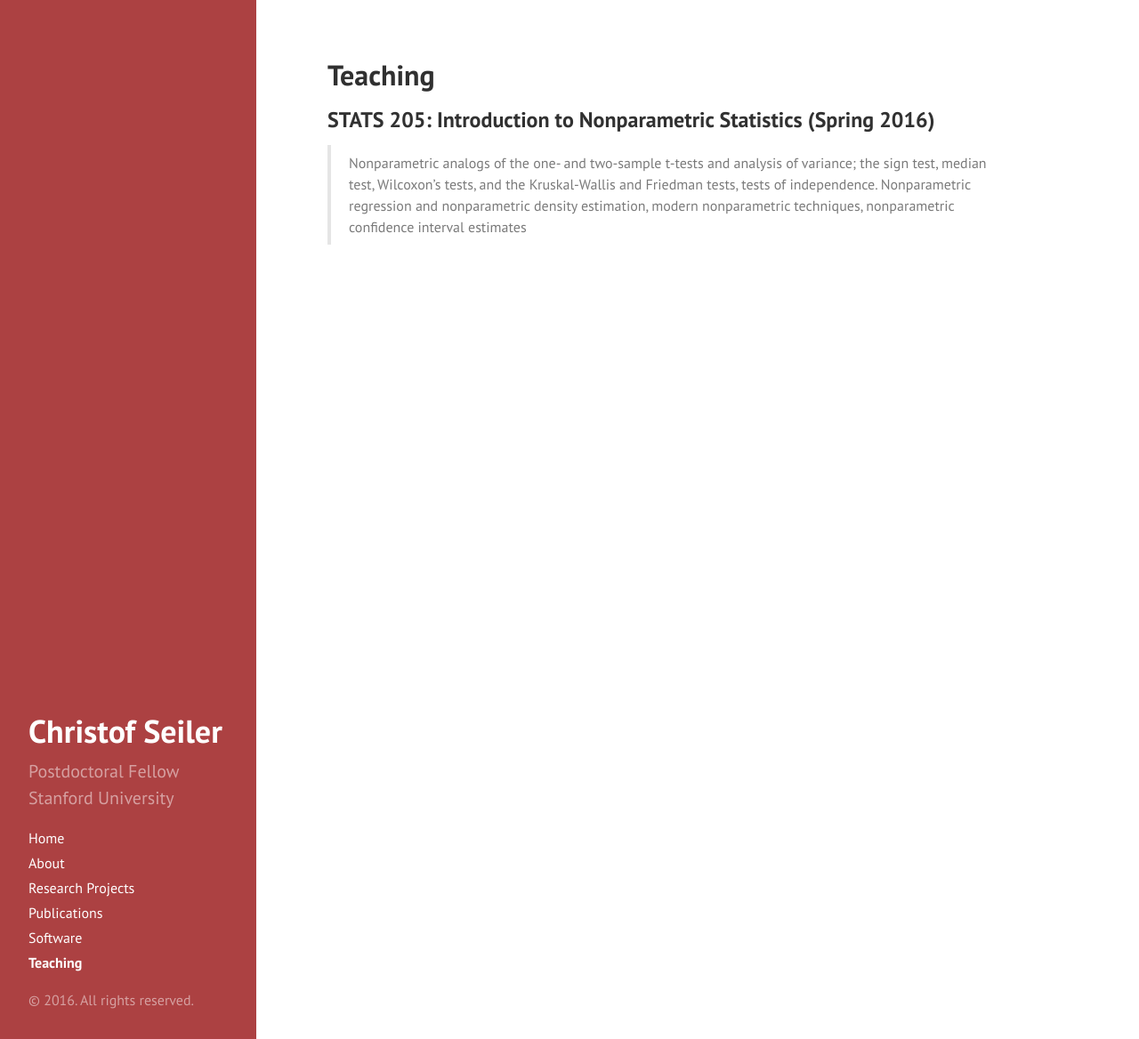
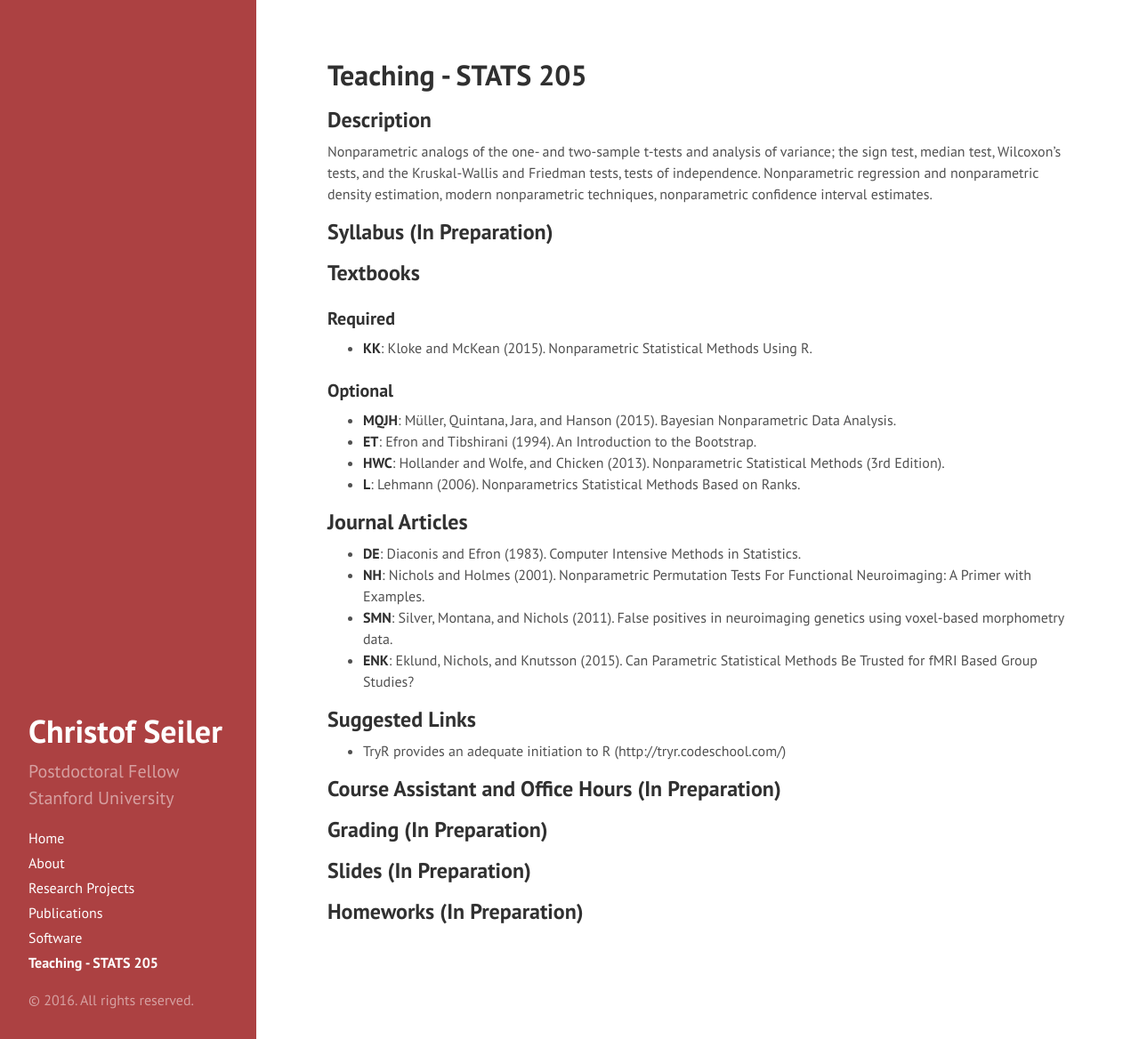
Before and after one commit to ChristofSeiler/ChristofSeiler.github.io, a Jekyll site: the page built from teaching.md, in a window 1280 px wide and 1168 px high. Shown: the whole window at 89% size. Built offline with Jekyll 4.4.1, drawn with Linux system fonts in a browser that asks for light colours.

Commit message:
added stats 205

```diff
--- a/teaching.md
+++ b/teaching.md
@@ -1,8 +1,37 @@
 ---
 layout: page
-title: Teaching
+title: Teaching - STATS 205
 ---
 
-## STATS 205: Introduction to Nonparametric Statistics (Spring 2016)
+## Description
+Nonparametric analogs of the one- and two-sample t-tests and analysis of variance; the sign test, median test, Wilcoxon's tests, and the Kruskal-Wallis and Friedman tests, tests of independence. Nonparametric regression and nonparametric density estimation, modern nonparametric techniques, nonparametric confidence interval estimates.
 
-> Nonparametric analogs of the one- and two-sample t-tests and analysis of variance; the sign test, median test, Wilcoxon's tests, and the Kruskal-Wallis and Friedman tests, tests of independence. Nonparametric regression and nonparametric density estimation, modern nonparametric techniques, nonparametric confidence interval estimates
+## Syllabus (In Preparation)
+
+## Textbooks
+
+### Required
+* **KK**: Kloke and McKean (2015). Nonparametric Statistical Methods Using R.
+
+### Optional
+* **MQJH**: Müller, Quintana, Jara, and Hanson (2015). Bayesian Nonparametric Data Analysis.
+* **ET**: Efron and Tibshirani (1994). An Introduction to the Bootstrap.
+* **HWC**: Hollander and Wolfe, and Chicken (2013). Nonparametric Statistical Methods (3rd Edition).
+* **L**: Lehmann (2006). Nonparametrics Statistical Methods Based on Ranks.
+
+## Journal Articles
+* **DE**: Diaconis and Efron (1983). Computer Intensive Methods in Statistics.
+* **NH**: Nichols and Holmes (2001). Nonparametric Permutation Tests For Functional Neuroimaging: A Primer with Examples.
+* **SMN**: Silver, Montana, and Nichols (2011). False positives in neuroimaging genetics using voxel-based morphometry data.
+* **ENK**: Eklund, Nichols, and Knutsson (2015). Can Parametric Statistical Methods Be Trusted for fMRI Based Group Studies?
+
+## Suggested Links
+* TryR provides an adequate initiation to R (http://tryr.codeschool.com/)
+
+## Course Assistant and Office Hours (In Preparation)
+
+## Grading (In Preparation)
+
+## Slides (In Preparation)
+
+## Homeworks (In Preparation)
```
